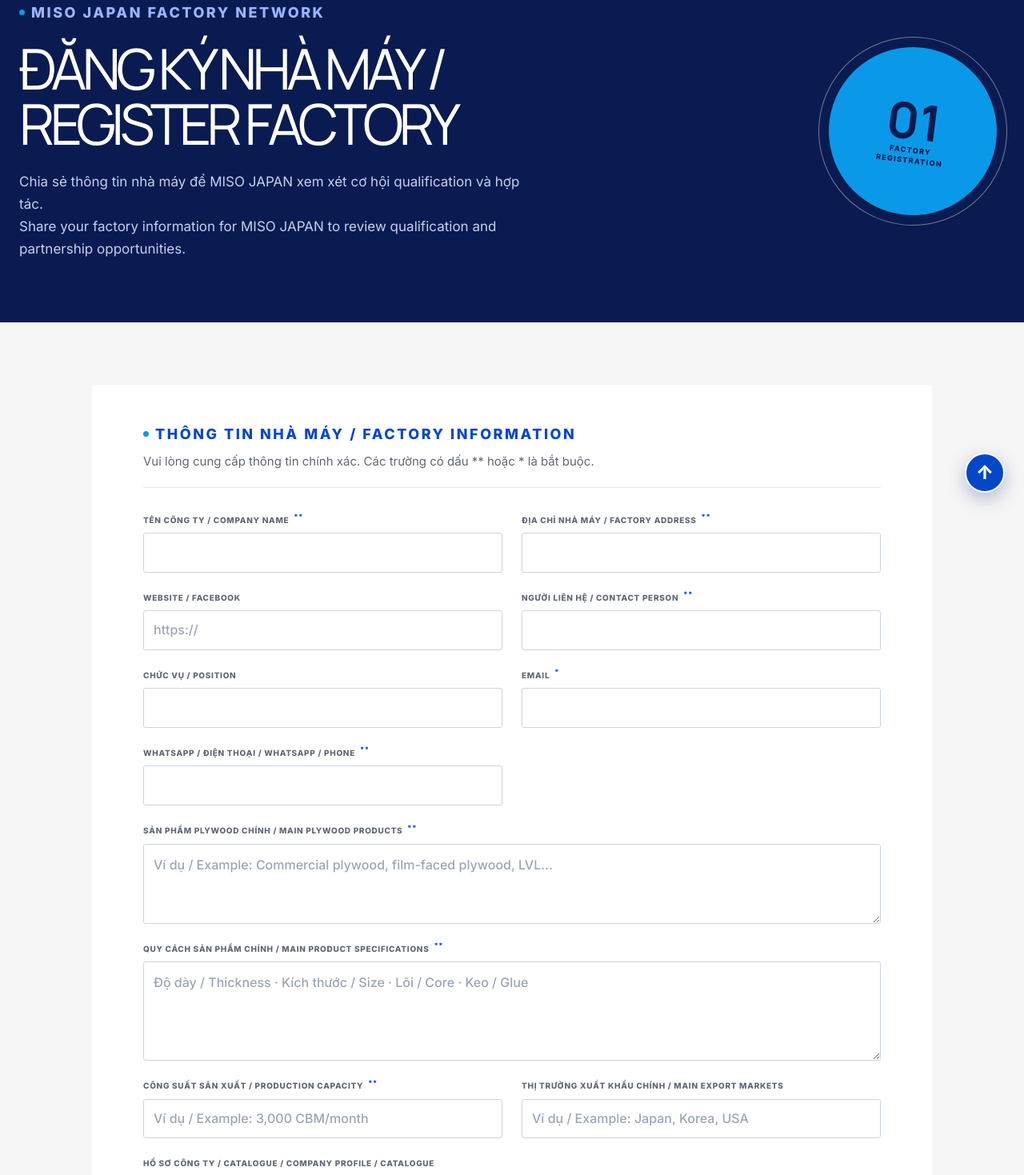
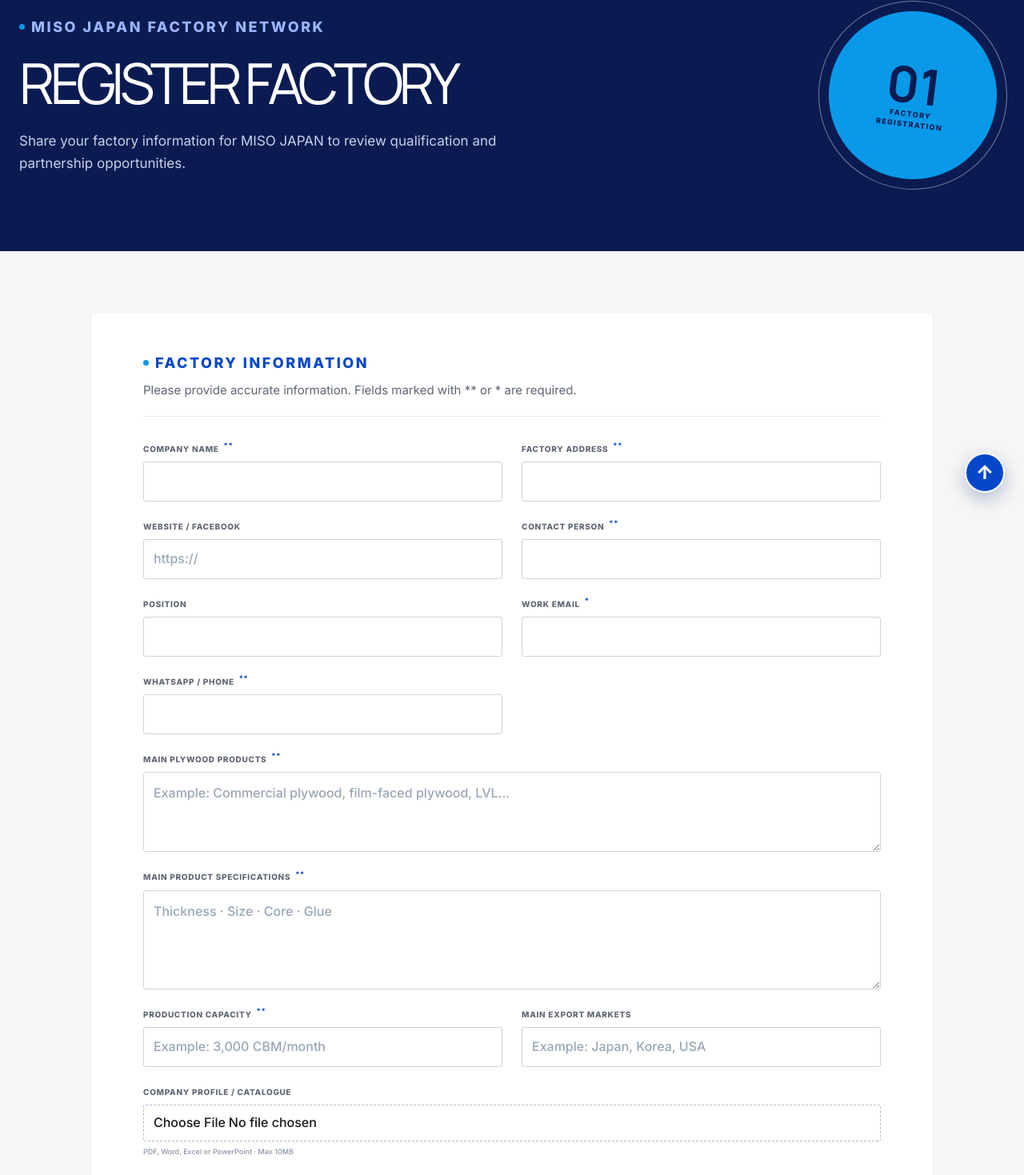
Before and after one commit to themanhhhh/minsen, a Next.js app: page /factory-registration in a window 1280 px wide. Shown: the part 160-1629 px from the top of the page at 80% size. Built offline with nearby package versions, Linux system fonts and the light colour scheme.

Commit message:
feat: add multilingual support for factory registration form

```diff
--- a/src/components/FactoryRegistrationForm.tsx
+++ b/src/components/FactoryRegistrationForm.tsx
@@ -16,7 +16,109 @@
   const [submitted, setSubmitted] = useState(false);
   const [fileError, setFileError] = useState(false);
   const [submitError, setSubmitError] = useState(false);
+  const isVietnamese = locale === "vi";
   const isArabic = locale === "ar";
+  const copy = isVietnamese
+    ? {
+        heroTitle: "ĐĂNG KÝ NHÀ MÁY",
+        heroDescription: "Chia sẻ thông tin nhà máy để MISO JAPAN xem xét cơ hội qualification và hợp tác.",
+        heroMark: ["ĐĂNG KÝ", "NHÀ MÁY"],
+        successEyebrow: "ĐÃ NHẬN ĐĂNG KÝ",
+        successTitle: "Cảm ơn bạn đã đăng ký.",
+        successDescription: "MISO JAPAN sẽ xem xét thông tin nhà máy và liên hệ khi cần thêm tài liệu cho quá trình qualification.",
+        home: "Về trang chủ",
+        formEyebrow: "THÔNG TIN NHÀ MÁY",
+        formDescription: "Vui lòng cung cấp thông tin chính xác. Các trường có dấu ** hoặc * là bắt buộc.",
+        buyerReference: "HỒ SƠ KHÁCH HÀNG ĐANG KẾT NỐI",
+        companyName: "TÊN CÔNG TY",
+        factoryAddress: "ĐỊA CHỈ NHÀ MÁY",
+        website: "WEBSITE / FACEBOOK",
+        contactPerson: "NGƯỜI LIÊN HỆ",
+        position: "CHỨC VỤ",
+        email: "EMAIL CÔNG VIỆC",
+        phone: "WHATSAPP / ĐIỆN THOẠI",
+        mainProducts: "SẢN PHẨM PLYWOOD CHÍNH",
+        specifications: "QUY CÁCH SẢN PHẨM CHÍNH",
+        capacity: "CÔNG SUẤT SẢN XUẤT",
+        exportMarkets: "THỊ TRƯỜNG XUẤT KHẨU CHÍNH",
+        companyProfile: "HỒ SƠ CÔNG TY / CATALOGUE",
+        fileHelp: "PDF, Word, Excel hoặc PowerPoint · Tối đa 10MB",
+        fileError: "Tệp vượt quá 10MB. Vui lòng chọn tệp khác.",
+        consent: "Tôi đồng ý để MISO JAPAN liên hệ về đánh giá nhà máy và cơ hội hợp tác.",
+        submitError: "Không thể gửi đăng ký lúc này. Vui lòng thử lại.",
+        submit: "ĐĂNG KÝ NHÀ MÁY",
+        mainProductsPlaceholder: "Ví dụ: Plywood thương mại, plywood phủ phim, LVL...",
+        specificationsPlaceholder: "Độ dày · Kích thước · Lõi · Keo",
+        capacityPlaceholder: "Ví dụ: 3.000 CBM/tháng",
+        exportMarketsPlaceholder: "Ví dụ: Nhật Bản, Hàn Quốc, Hoa Kỳ",
+      }
+    : isArabic
+      ? {
+          heroTitle: "تسجيل المصنع",
+          heroDescription: "شاركوا معلومات مصنعكم لتراجع MISO JAPAN فرص التأهيل والشراكة.",
+          heroMark: ["تسجيل", "المصنع"],
+          successEyebrow: "تم استلام التسجيل",
+          successTitle: "شكرًا لتسجيلكم.",
+          successDescription: "ستراجع MISO JAPAN معلومات المصنع وتتواصل معكم إذا لزم تقديم مستندات إضافية للتأهيل.",
+          home: "العودة إلى الصفحة الرئيسية",
+          formEyebrow: "معلومات المصنع",
+          formDescription: "يرجى تقديم معلومات دقيقة. الحقول المميزة بعلامة ** أو * إلزامية.",
+          buyerReference: "ملف المشتري المطلوب",
+          companyName: "اسم الشركة",
+          factoryAddress: "عنوان المصنع",
+          website: "الموقع الإلكتروني / فيسبوك",
+          contactPerson: "جهة الاتصال",
+          position: "المنصب",
+          email: "البريد الإلكتروني للعمل",
+          phone: "واتساب / الهاتف",
+          mainProducts: "منتجات الخشب الرقائقي الرئيسية",
+          specifications: "مواصفات المنتجات الرئيسية",
+          capacity: "الطاقة الإنتاجية",
+          exportMarkets: "أسواق التصدير الرئيسية",
+          companyProfile: "ملف الشركة / الكتالوج",
+          fileHelp: "PDF أو Word أو Excel أو PowerPoint · الحد الأقصى 10 ميغابايت",
+          fileError: "يتجاوز الملف 10 ميغابايت. يرجى اختيار ملف آخر.",
+          consent: "أوافق على تواصل MISO JAPAN معي بشأن تأهيل المصنع وفرص التعاون.",
+          submitError: "تعذر إرسال التسجيل الآن. يرجى المحاولة مرة أخرى.",
+          submit: "تسجيل المصنع",
+          mainProductsPlaceholder: "مثال: خشب رقائقي تجاري، خشب رقائقي مكسو بالفيلم، LVL...",
+          specificationsPlaceholder: "السماكة · المقاس · القلب · نوع اللصق",
+          capacityPlaceholder: "مثال: 3,000 متر مكعب شهريًا",
+          exportMarketsPlaceholder: "مثال: اليابان، كوريا، الولايات المتحدة",
+        }
+      : {
+          heroTitle: "REGISTER FACTORY",
+          heroDescription: "Share your factory information for MISO JAPAN to review qualification and partnership opportunities.",
+          heroMark: ["FACTORY", "REGISTRATION"],
+          successEyebrow: "REGISTRATION RECEIVED",
+          successTitle: "Thank you for registering.",
+          successDescription: "MISO JAPAN will review the factory information and contact you if additional qualification documents are needed.",
+          home: "Back to home",
+          formEyebrow: "FACTORY INFORMATION",
+          formDescription: "Please provide accurate information. Fields marked with ** or * are required.",
+          buyerReference: "BUYER PROFILE OF INTEREST",
+          companyName: "COMPANY NAME",
+          factoryAddress: "FACTORY ADDRESS",
+          website: "WEBSITE / FACEBOOK",
+          contactPerson: "CONTACT PERSON",
+          position: "POSITION",
+          email: "WORK EMAIL",
+          phone: "WHATSAPP / PHONE",
+          mainProducts: "MAIN PLYWOOD PRODUCTS",
+          specifications: "MAIN PRODUCT SPECIFICATIONS",
+          capacity: "PRODUCTION CAPACITY",
+          exportMarkets: "MAIN EXPORT MARKETS",
+          companyProfile: "COMPANY PROFILE / CATALOGUE",
+          fileHelp: "PDF, Word, Excel or PowerPoint · Max 10MB",
+          fileError: "This file exceeds 10MB. Please choose another file.",
+          consent: "I agree to be contacted by MISO JAPAN regarding factory qualification and business opportunities.",
+          submitError: "The registration could not be sent. Please try again.",
+          submit: "REGISTER FACTORY",
+          mainProductsPlaceholder: "Example: Commercial plywood, film-faced plywood, LVL...",
+          specificationsPlaceholder: "Thickness · Size · Core · Glue",
+          capacityPlaceholder: "Example: 3,000 CBM/month",
+          exportMarketsPlaceholder: "Example: Japan, Korea, USA",
+        };
 
   const handleSubmit = async (event: FormEvent<HTMLFormElement>) => {
     event.preventDefault();
@@ -52,13 +154,11 @@
       <main className="registration-page">
         <section className="registration-success" aria-live="polite">
           <span aria-hidden="true">✓</span>
-          <p className="eyebrow">{isArabic ? "تم استلام التسجيل" : "ĐÃ NHẬN ĐĂNG KÝ / REGISTRATION RECEIVED"}</p>
-          <h1>{isArabic ? "شكرًا لتسجيلكم." : "Cảm ơn bạn đã đăng ký / Thank you for registering."}</h1>
-          <p>
-            {isArabic ? "ستراجع MISO JAPAN معلومات المصنع وتتواصل معكم إذا لزم تقديم مستندات إضافية للتأهيل." : <>MISO JAPAN sẽ xem xét thông tin nhà máy và liên hệ khi cần thêm tài liệu cho quá trình qualification.<br />MISO JAPAN will review the factory information and contact you if additional qualification documents are needed.</>}
-          </p>
+          <p className="eyebrow">{copy.successEyebrow}</p>
+          <h1>{copy.successTitle}</h1>
+          <p>{copy.successDescription}</p>
           <Link className="button button-primary" href={getLocalizedPath(locale, "/")}>
-            {isArabic ? "العودة إلى الصفحة الرئيسية" : "Về trang chủ / Back to home"} <span aria-hidden="true">↗</span>
+            {copy.home} <span aria-hidden="true">↗</span>
           </Link>
         </section>
       </main>
@@ -70,100 +170,94 @@
       <section className="registration-hero">
         <div>
           <p className="eyebrow eyebrow-light">MISO JAPAN FACTORY NETWORK</p>
-          <h1>{isArabic ? "تسجيل المصنع" : "ĐĂNG KÝ NHÀ MÁY / REGISTER FACTORY"}</h1>
-          <p>
-            {isArabic ? "شاركوا معلومات مصنعكم لتراجع MISO JAPAN فرص التأهيل والشراكة." : <>Chia sẻ thông tin nhà máy để MISO JAPAN xem xét cơ hội qualification và hợp tác.<br />Share your factory information for MISO JAPAN to review qualification and partnership opportunities.</>}
-          </p>
+          <h1>{copy.heroTitle}</h1>
+          <p>{copy.heroDescription}</p>
         </div>
         <div className="registration-hero-mark" aria-hidden="true">
           <strong>01</strong>
-          <span>FACTORY<br />REGISTRATION</span>
+          <span>{copy.heroMark[0]}<br />{copy.heroMark[1]}</span>
         </div>
       </section>
 
       <section className="registration-content">
         <form className="registration-form" onSubmit={handleSubmit}>
            <div className="registration-form-heading">
-             <p className="eyebrow">{isArabic ? "معلومات المصنع" : "THÔNG TIN NHÀ MÁY / FACTORY INFORMATION"}</p>
-             <p>{isArabic ? "يرجى تقديم معلومات دقيقة. الحقول المميزة بعلامة * إلزامية." : "Vui lòng cung cấp thông tin chính xác. Các trường có dấu ** hoặc * là bắt buộc."}</p>
+             <p className="eyebrow">{copy.formEyebrow}</p>
+             <p>{copy.formDescription}</p>
            </div>
 
            <div className="registration-fields">
              {prefill?.buyerReference && (
                <label className="registration-field-full">
                  <span>
-                   {isArabic
-                     ? "ملف المشتري المطلوب"
-                     : locale === "vi"
-                       ? "Hồ sơ khách hàng đang kết nối / Buyer Profile"
-                       : "BUYER PROFILE OF INTEREST"}
+                   {copy.buyerReference}
                  </span>
                  <textarea name="buyerReference" defaultValue={prefill.buyerReference} rows={6} readOnly />
                </label>
              )}
              <label>
-                <span>{isArabic ? "اسم الشركة" : "Tên công ty / Company Name"} <sup>**</sup></span>
+                <span>{copy.companyName} <sup>**</sup></span>
                <input name="companyName" type="text" autoComplete="organization" required />
             </label>
              <label>
-               <span>{isArabic ? "عنوان المصنع" : "Địa chỉ nhà máy / Factory Address"} <sup>**</sup></span>
+                <span>{copy.factoryAddress} <sup>**</sup></span>
               <input name="factoryAddress" type="text" autoComplete="street-address" required />
             </label>
              <label>
-              <span>Website / Facebook</span>
+               <span>{copy.website}</span>
               <input name="website" type="url" placeholder="https://" />
             </label>
              <label>
-               <span>{isArabic ? "جهة الاتصال" : "Người liên hệ / Contact Person"} <sup>**</sup></span>
+                <span>{copy.contactPerson} <sup>**</sup></span>
               <input name="contactPerson" type="text" autoComplete="name" required />
             </label>
              <label>
-               <span>{isArabic ? "المنصب" : "Chức vụ / Position"}</span>
+                <span>{copy.position}</span>
               <input name="position" type="text" />
             </label>
              <label>
-              <span>Email <sup>*</sup></span>
+               <span>{copy.email} <sup>*</sup></span>
               <input name="email" type="email" autoComplete="email" required />
             </label>
              <label>
-               <span>{isArabic ? "واتساب / الهاتف" : "WhatsApp / Điện thoại / WhatsApp / Phone"} <sup>**</sup></span>
+                <span>{copy.phone} <sup>**</sup></span>
               <input name="phone" type="tel" autoComplete="tel" required />
             </label>
               <label className="registration-field-full">
-                <span>{isArabic ? "منتجات الخشب الرقائقي الرئيسية" : "Sản phẩm Plywood chính / Main Plywood Products"} <sup>**</sup></span>
-               <textarea name="mainProducts" defaultValue={prefill?.mainProducts} rows={3} required placeholder="Ví dụ / Example: Commercial plywood, film-faced plywood, LVL..." />
+                 <span>{copy.mainProducts} <sup>**</sup></span>
+                <textarea name="mainProducts" defaultValue={prefill?.mainProducts} rows={3} required placeholder={copy.mainProductsPlaceholder} />
               </label>
               <label className="registration-field-full">
-                <span>{isArabic ? "مواصفات المنتجات الرئيسية" : "Quy cách sản phẩm chính / Main Product Specifications"} <sup>**</sup></span>
-               <textarea name="specifications" defaultValue={prefill?.specifications} rows={4} required placeholder="Độ dày / Thickness · Kích thước / Size · Lõi / Core · Keo / Glue" />
+                 <span>{copy.specifications} <sup>**</sup></span>
+                <textarea name="specifications" defaultValue={prefill?.specifications} rows={4} required placeholder={copy.specificationsPlaceholder} />
               </label>
              <label>
-               <span>{isArabic ? "الطاقة الإنتاجية" : "Công suất sản xuất / Production Capacity"} <sup>**</sup></span>
-              <input name="capacity" type="text" required placeholder="Ví dụ / Example: 3,000 CBM/month" />
+                <span>{copy.capacity} <sup>**</sup></span>
+               <input name="capacity" type="text" required placeholder={copy.capacityPlaceholder} />
              </label>
              <label>
-               <span>{isArabic ? "أسواق التصدير الرئيسية" : "Thị trường xuất khẩu chính / Main Export Markets"}</span>
-              <input name="exportMarkets" type="text" placeholder="Ví dụ / Example: Japan, Korea, USA" />
+                <span>{copy.exportMarkets}</span>
+               <input name="exportMarkets" type="text" placeholder={copy.exportMarketsPlaceholder} />
              </label>
              <label className="registration-field-full registration-file-field">
-               <span>{isArabic ? "ملف الشركة / الكتالوج" : "Hồ sơ công ty / Catalogue / Company Profile / Catalogue"}</span>
+                <span>{copy.companyProfile}</span>
                <input name="companyProfile" type="file" accept=".pdf,.doc,.docx,.xls,.xlsx,.ppt,.pptx" />
-               <small>{isArabic ? "PDF أو Word أو Excel أو PowerPoint · الحد الأقصى 10 ميغابايت" : "PDF, Word, Excel hoặc PowerPoint · Tối đa 10MB / PDF, Word, Excel or PowerPoint · Max 10MB"}</small>
-               {fileError && <small className="registration-file-error" role="alert">{isArabic ? "يتجاوز الملف 10 ميغابايت. يرجى اختيار ملف آخر." : "Tệp vượt quá 10MB. Vui lòng chọn tệp khác / This file exceeds 10MB. Please choose another file."}</small>}
+                <small>{copy.fileHelp}</small>
+                {fileError && <small className="registration-file-error" role="alert">{copy.fileError}</small>}
             </label>
           </div>
 
           <label className="registration-consent">
             <input name="consent" type="checkbox" required />
            <span>
-               {isArabic ? "أوافق على تواصل MISO JAPAN معي بشأن تأهيل المصنع وفرص التعاون." : "Tôi đồng ý để MISO JAPAN liên hệ về đánh giá nhà máy và cơ hội hợp tác / I agree to be contacted by MISO JAPAN regarding factory qualification and business opportunities."}
+                {copy.consent}
             </span>
           </label>
 
            <div className="registration-actions">
-            {submitError && <small className="form-submit-error" role="alert">{isArabic ? "تعذر إرسال التسجيل الآن. يرجى المحاولة مرة أخرى." : "Không thể gửi đăng ký lúc này. Vui lòng thử lại / The registration could not be sent. Please try again."}</small>}
+             {submitError && <small className="form-submit-error" role="alert">{copy.submitError}</small>}
              <button className="button button-primary" type="submit">
-               {isArabic ? "تسجيل المصنع" : "ĐĂNG KÝ NHÀ MÁY / REGISTER FACTORY"} <span aria-hidden="true">↗</span>
+                {copy.submit} <span aria-hidden="true">↗</span>
             </button>
           </div>
         </form>
```
Lines whose indentation alone changed are shown as unchanged.
